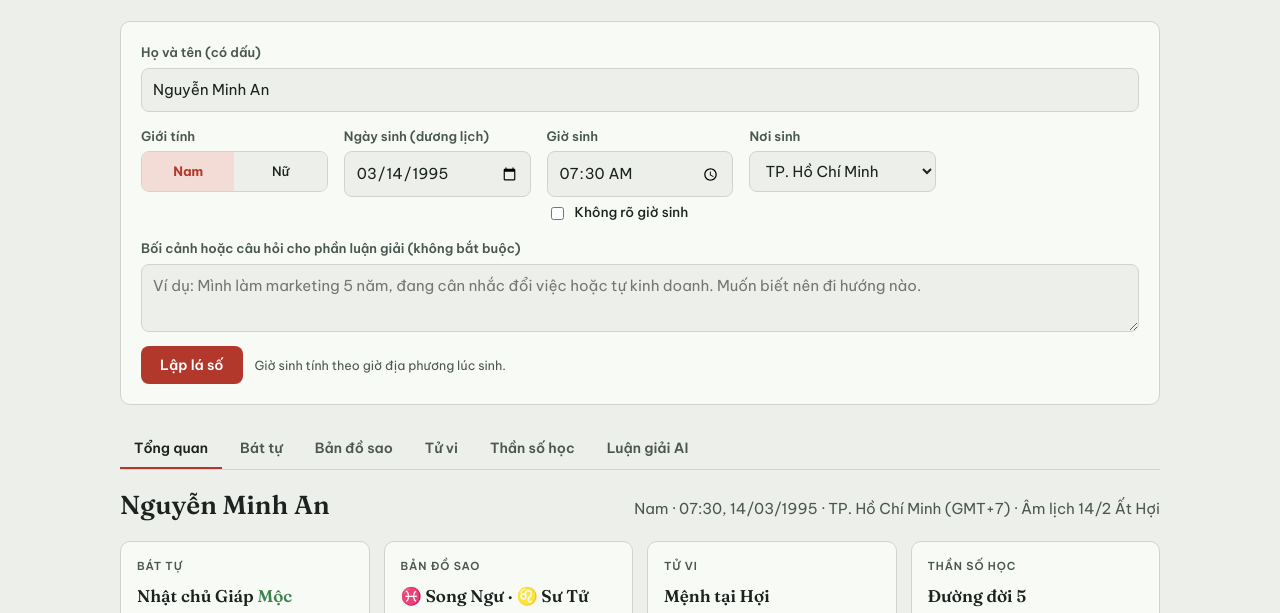
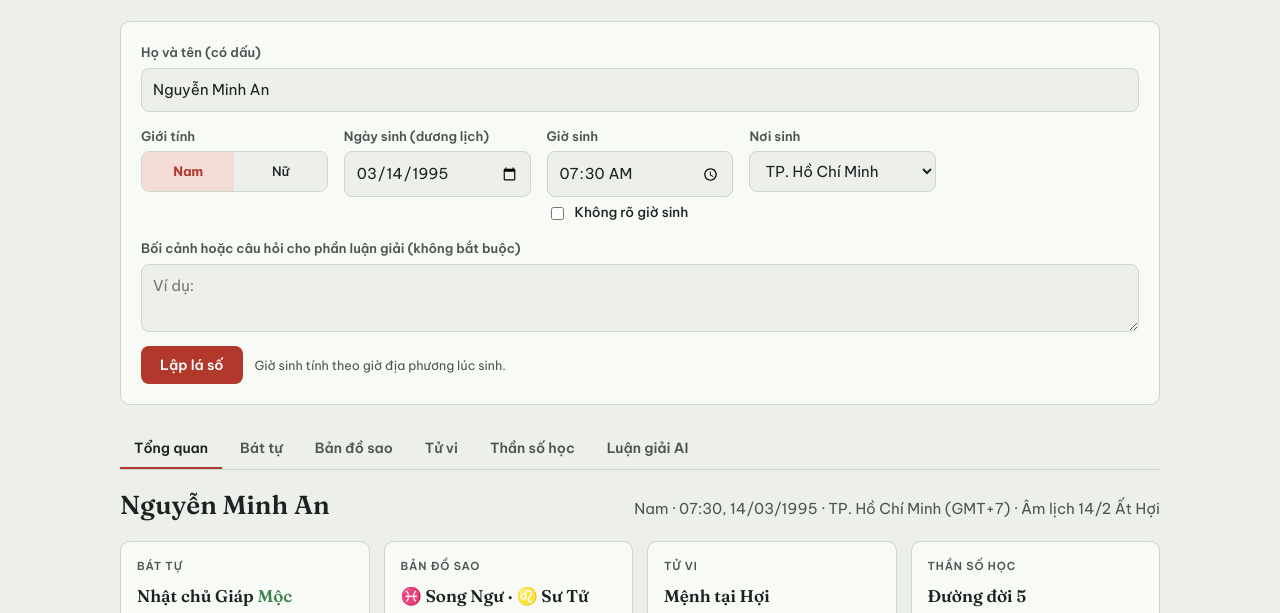
Before and after one commit to dung-growth/tu-chieu, a website: page index.html in a window 1280 px wide. Shown: the part 118-731 px from the top of the page. Drawn offline with Linux system fonts and the light colour scheme.

Commit message:
Modify textarea placeholder in index.html
Updated the placeholder text in the context textarea.

```diff
--- a/index.html
+++ b/index.html
@@ -192,7 +192,7 @@ th{font-size:12px;color:var(--ink-2);font-weight:600;letter-spacing:.03em}
         <div class="field"><label for="tz">Múi giờ (GMT+)</label><input id="tz" type="number" step="0.5" value="7"></div>
       </div>
       <div class="field wide"><label for="ctx">Bối cảnh hoặc câu hỏi cho phần luận giải (không bắt buộc)</label>
-        <textarea id="ctx" placeholder="Ví dụ: Mình làm marketing 5 năm, đang cân nhắc đổi việc hoặc tự kinh doanh. Muốn biết nên đi hướng nào."></textarea></div>
+        <textarea id="ctx" placeholder="Ví dụ: "></textarea></div>
       <div class="row-actions">
         <button class="btn-primary" type="submit" id="go">Lập lá số</button>
         <span class="hint" id="tzNote">Giờ sinh tính theo giờ địa phương lúc sinh.</span>
```
